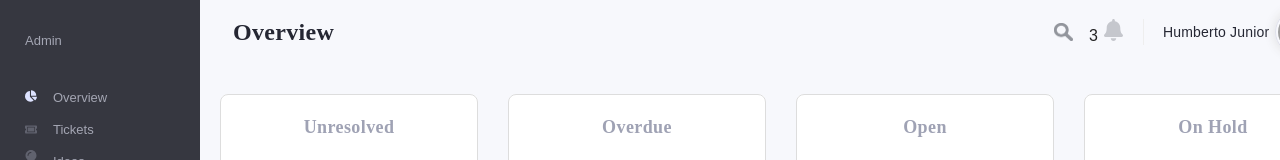
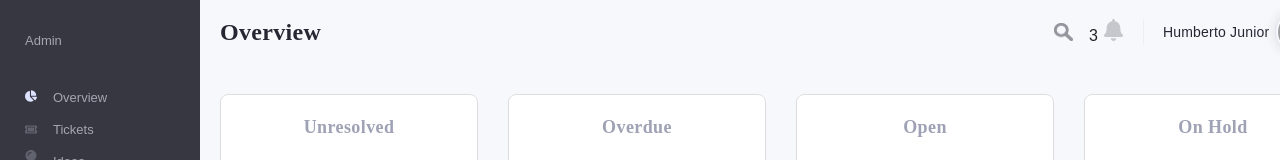
Before and after one commit to humbertoromanojr/challenge-admin, a React (Create React App) app: page / in a window 1280 px wide. Shown: the top 160 px of the page. Built offline with nearby package versions, Linux system fonts and the light colour scheme; grey boxes are pictures that could not be loaded.

Commit message:
Update styles.js

```diff
--- a/src/components/Header/styles.js
+++ b/src/components/Header/styles.js
@@ -14,7 +14,6 @@ export const Title = styled.h2`
   font-size: 24px;
   line-height: 30px;
   letter-spacing: 0.3px;
-  margin-left: 13px;
 
   /* grayscale / black */
   color: #252733;
```
